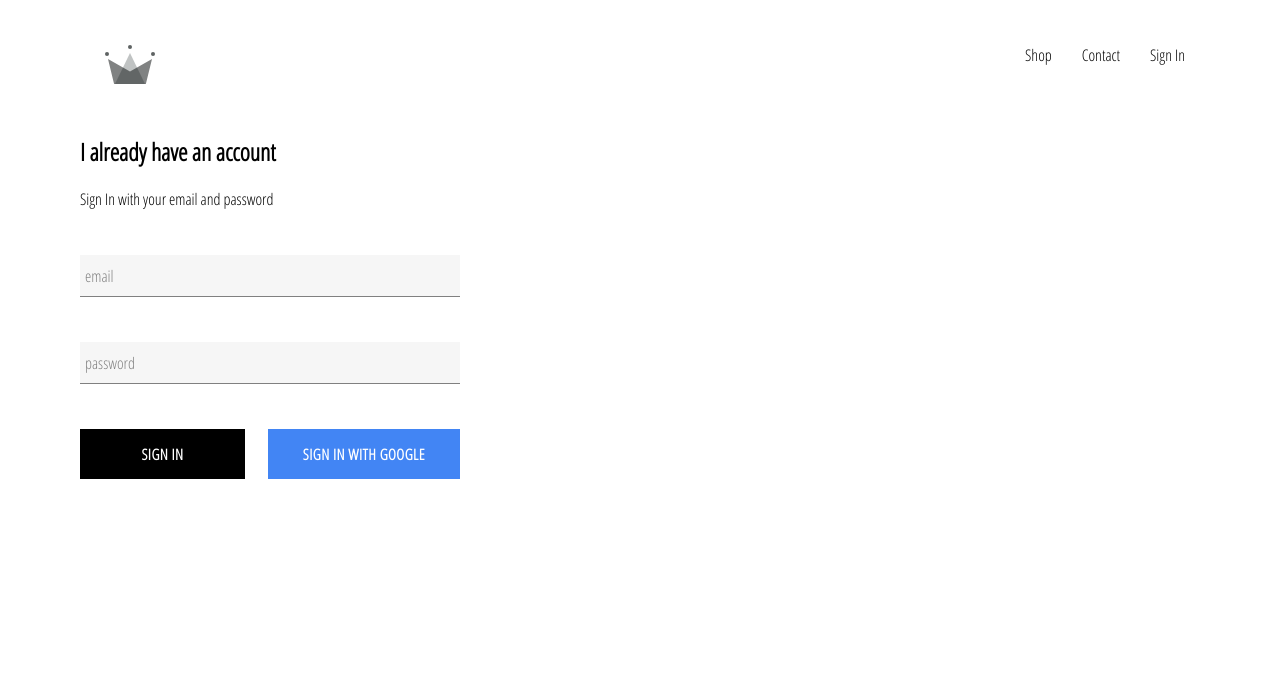
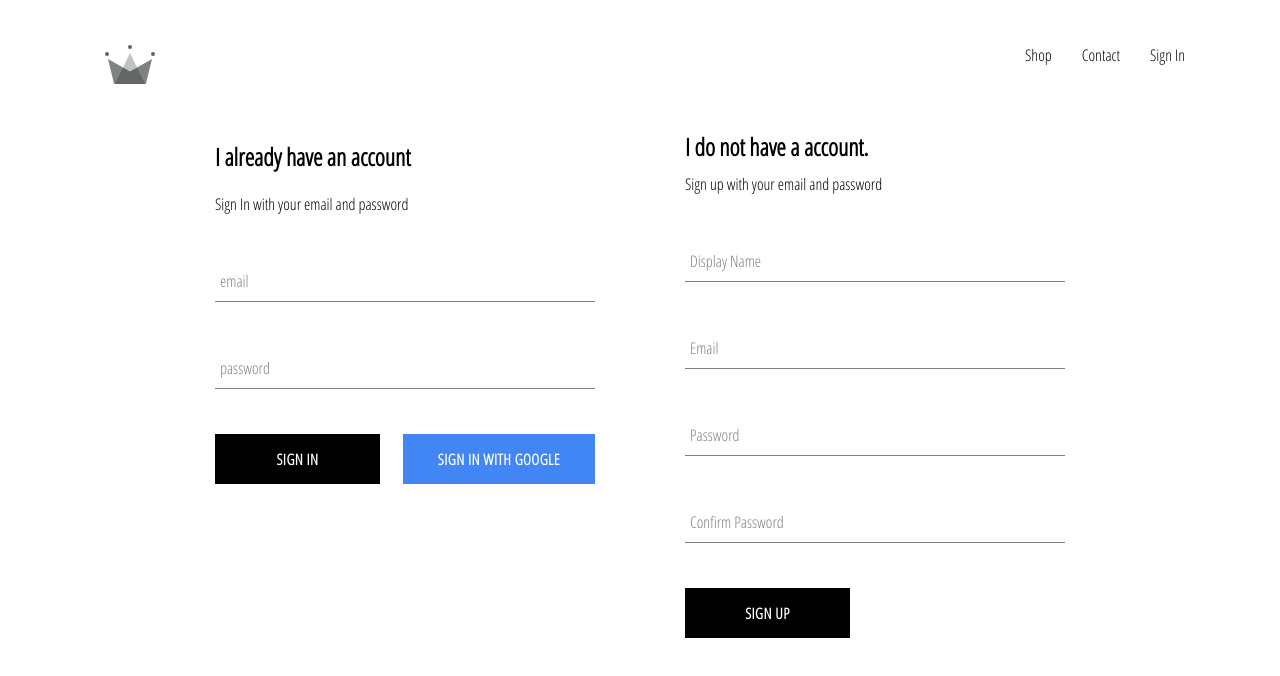
Before and after one commit to ronlambojon/crwn-clothing-v2, a React (Create React App) app: page /signIn in a window 1280 px wide. Shown: the top 676 px of the page. Built offline with nearby package versions, Linux system fonts and the light colour scheme; no server answers.

Commit message:
adding SignUp Component and updating firabase utils to allow registration of user.

```diff
--- a/src/App.js
+++ b/src/App.js
@@ -6,7 +6,7 @@ import HomePage from './pages/HomePage/HomePage';
 import ShopPage from './pages/ShopPage/ShopPage';
 import SignInAndSignUpPage from './pages/SignInAndSignUpPage/SignInAndSignUpPage';
 
-import { auth } from './firebase/firebase.utils';
+import { auth, createUserProfileDocument } from './firebase/firebase.utils';
 
 import './App.css';
 
@@ -22,10 +22,21 @@ class App extends React.Component {
   unsubscribeFromAuth = null;
 
   componentDidMount() {
-    this.unsubscribeFromAuth = auth.onAuthStateChanged(user => {
-      this.setState({ currentUser: user });
+    this.unsubscribeFromAuth = auth.onAuthStateChanged(async userAuth => {
+      if (userAuth) {
+        const userRef = await createUserProfileDocument(userAuth);
 
-      console.log(user);
+        userRef.onSnapshot(snapShot => {
+          this.setState({
+            currentUser: {
+              id: snapShot.id,
+              ...snapShot.data()
+            }
+          }, () => console.log(this.state));
+        });
+      } else {
+        this.setState({ currentUser: userAuth });
+      }
     });
   }
 
@@ -34,7 +45,9 @@ class App extends React.Component {
   }
 
   render() {
-    const { currentUser } = this.state
+    const { currentUser } = this.state;
+
+    console.log(auth);
 
     return (
       <div className="app">
--- a/src/components/FormInput/FormInput.js
+++ b/src/components/FormInput/FormInput.js
@@ -2,17 +2,19 @@ import React from 'react';
 
 import './FormInput.styles.scss';
 
-const FormInput = ({ handleInputChange, label, ...otherProps }) => (
+const FormInput = ({ handleChange, label, ...otherProps }) => (
   <div className='group'>
     <input className='form-input'
-      onChange={handleInputChange}
+      onChange={handleChange}
       {...otherProps}
     />
     {
       label ?
-        (<label className={`${otherProps.value.length} ? 'shrink' : ''} form-input-label`}>
-          {label}
-        </label>)
+        (
+          <label className={`${otherProps.value.length ? 'shrink' : ''} form-input-label`}>
+            {label}
+          </label>
+        )
         : null
     }
   </div>
--- a/src/components/FormInput/FormInput.styles.scss
+++ b/src/components/FormInput/FormInput.styles.scss
@@ -13,7 +13,7 @@ $main-color: black;
 
   .form-input {
     background: none;
-    background-color: #f6f6f6;
+    background-color: white;
     color: $sub-color;
     font-size: 18px;
     padding: 10px 10px 10px 5px;
--- a/src/components/SignIn/SignIn.js
+++ b/src/components/SignIn/SignIn.js
@@ -17,7 +17,7 @@ class SignIn extends React.Component {
     }
   }
 
-  handleInputChange = event => {
+  handleChange = event => {
     const { name, value } = event.target;
 
     this.setState({ [name]: value });
@@ -43,7 +43,7 @@ class SignIn extends React.Component {
             type='email'
             value={email}
             label='email'
-            handleInputChange={this.handleInputChange}
+            handleChange={this.handleChange}
             required
           />
 
@@ -52,7 +52,7 @@ class SignIn extends React.Component {
             type='password'
             value={password}
             label='password'
-            handleInputChange={this.handleInputChange}
+            handleChange={this.handleChange}
             required
           />
 
--- /dev/null
+++ b/src/components/SignUp/SignUp.js
@@ -0,0 +1,104 @@
+import React from 'react';
+
+import FormInput from '../FormInput/FormInput';
+import CustomButton from '../CustomButton/CustomButton';
+
+import { auth, createUserProfileDocument } from '../../firebase/firebase.utils';
+
+import './SignUp.styles.scss';
+
+class SignUp extends React.Component {
+  constructor() {
+    super();
+
+    this.state = {
+      displayName: '',
+      email: '',
+      password: '',
+      confirmPassword: ''
+    };
+  }
+
+  handleChange = (event) => {
+    const { name, value } = event.target;
+
+    this.setState({ [name]: value });
+  }
+
+  handleSubmit = async event => {
+    event.preventDefault();
+
+    const { displayName, email, password, confirmPassword } = this.state;
+
+    if(password !== confirmPassword) {
+      alert("passwords don't match");
+
+      return;
+    }
+
+    try {
+      const { user } = await auth.createUserWithEmailAndPassword(email, password);
+
+      await createUserProfileDocument(user, { displayName });
+
+      this.setState({
+        displayName: '',
+        email: '',
+        password: '',
+        confirmPassword: ''
+      });
+    } catch(error) {
+      console.log(error);
+    }
+  }
+
+  render() {
+    const { displayName, email, password, confirmPassword } = this.state;
+
+    return (
+      <div className='sign-up'>
+        <h2 className='title'>I do not have a account.</h2>
+        <span>Sign up with your email and password</span>
+
+        <form className='sign-up-form' onSubmit={this.handleSubmit}>
+          <FormInput
+            type='text'
+            name='displayName'
+            value={displayName}
+            onChange={this.handleChange}
+            label='Display Name'
+            required
+          />
+          <FormInput
+            type='email'
+            name='email'
+            value={email}
+            onChange={this.handleChange}
+            label='Email'
+            required
+          />
+          <FormInput
+            type='password'
+            name='password'
+            value={password}
+            onChange={this.handleChange}
+            label='Password'
+            required
+          />
+          <FormInput
+            type='password'
+            name='confirmPassword'
+            value={confirmPassword}
+            onChange={this.handleChange}
+            label='Confirm Password'
+            required
+          />
+
+          <CustomButton type='submit'>SIGN UP</CustomButton>
+        </form>
+      </div>
+    );
+  }
+}
+
+export default SignUp;
--- /dev/null
+++ b/src/components/SignUp/SignUp.styles.scss
@@ -0,0 +1,9 @@
+.sign-up {
+  display: flex;
+  flex-direction: column;
+  width: 380px;
+
+  .title {
+    margin: 10px 0;
+  }
+}
--- a/src/firebase/firebase.utils.js
+++ b/src/firebase/firebase.utils.js
@@ -13,6 +13,33 @@ const config = {
   measurementId: "G-DEYRE9EXZC"
 };
 
+// CREATES THE DATA
+export const createUserProfileDocument = async(userAuth, additionalData) => {
+  if (!userAuth) return;
+
+  const userRef = firestore.doc(`users/${userAuth.uid}`);
+
+  const snapShot = await userRef.get();
+
+  if (!snapShot.exists) {
+    const { displayName, email } = userAuth;
+    const createdAt = new Date();
+
+    try {
+      await userRef.set({
+        displayName,
+        email,
+        createdAt,
+        ...additionalData
+      });
+    } catch (error) {
+      console.log('error creating user', error.message);
+    }
+  }
+
+  return userRef;
+};
+
 firebase.initializeApp(config);
 
 export const auth = firebase.auth();
--- a/src/pages/SignInAndSignUpPage/SignInAndSignUpPage.js
+++ b/src/pages/SignInAndSignUpPage/SignInAndSignUpPage.js
@@ -1,10 +1,14 @@
 import React from 'react';
 
 import SignIn from '../../components/SignIn/SignIn';
+import SignUp from '../../components/SignUp/SignUp';
+
+import './SignInAndSignUpPage.styles.scss';
 
 const SignInAndSignUpPage = () => (
-  <div>
+  <div className='sign-in-and-sign-up'>
     <SignIn />
+    <SignUp />
   </div>
 );
 
--- /dev/null
+++ b/src/pages/SignInAndSignUpPage/SignInAndSignUpPage.styles.scss
@@ -0,0 +1,6 @@
+.sign-in-and-sign-up {
+  width: 850px;
+  display: flex;
+  justify-content: space-between;
+  margin: 30px auto;
+}
```
